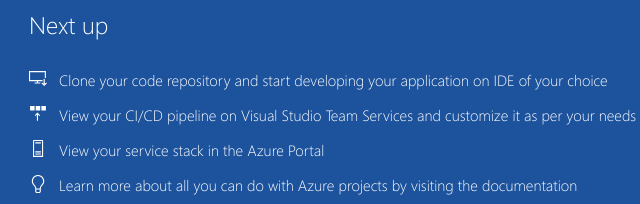
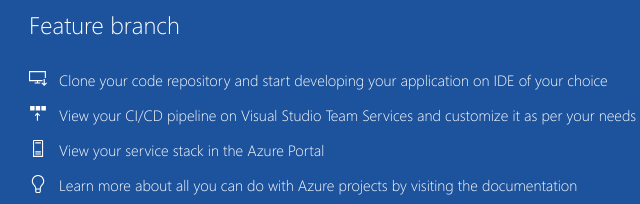
Before and after one commit to Raamprasaadh/gitAssignment, a plain HTML site: page index.html in a window 1280 px wide. Shown: the part 590-794 px from the top of the page, 196-836 px from the left. Drawn offline with Linux system fonts and the light colour scheme.

Commit message:
Update index.html

```diff
--- a/index.html
+++ b/index.html
@@ -22,7 +22,7 @@
                 <div class="description line-1"> Azure DevOps Project has been successfully setup</div>
                 <div class="description line-2"> Your HTML app is up and running on Azure</div>
                 <div class="next-steps-container">
-                    <div class="next-steps-header">Next up</div>
+                    <div class="next-steps-header">Feature branch</div>
                     <div class="next-steps-body">
                         <div class="step">
                             <div class="step-icon">
```
